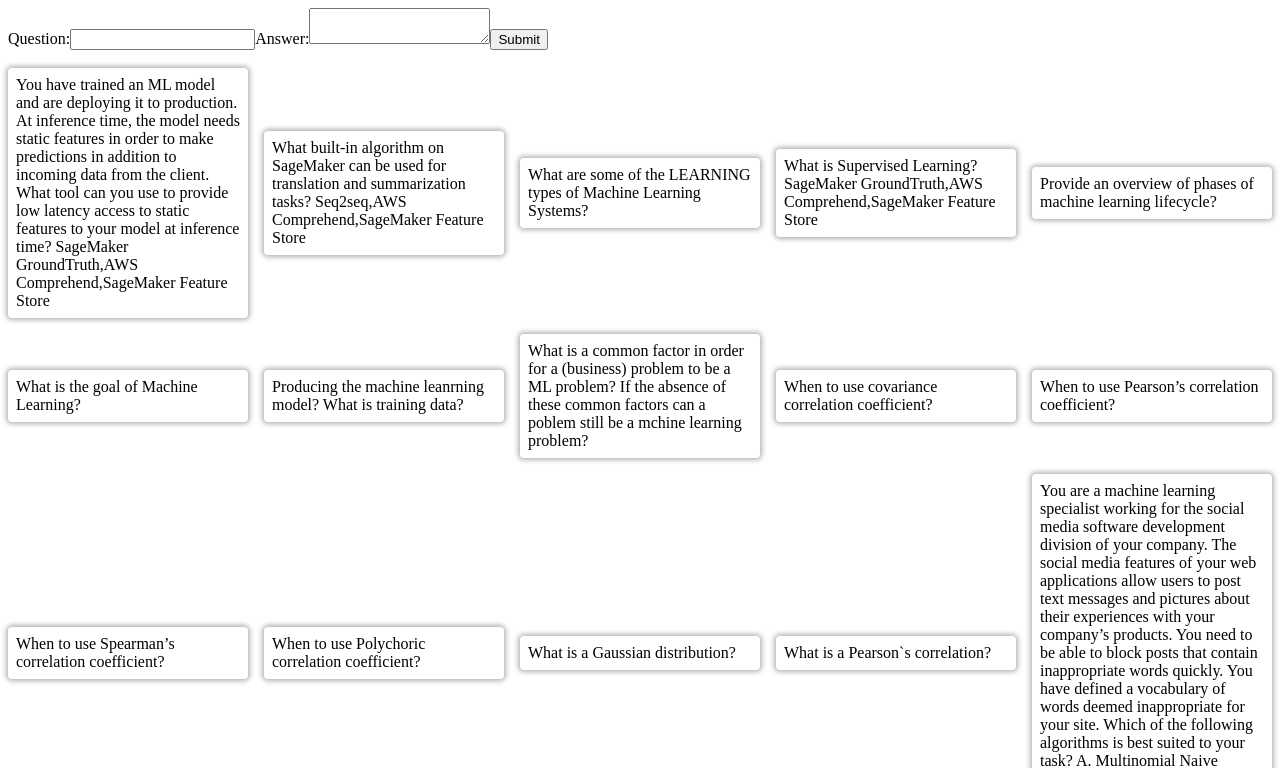
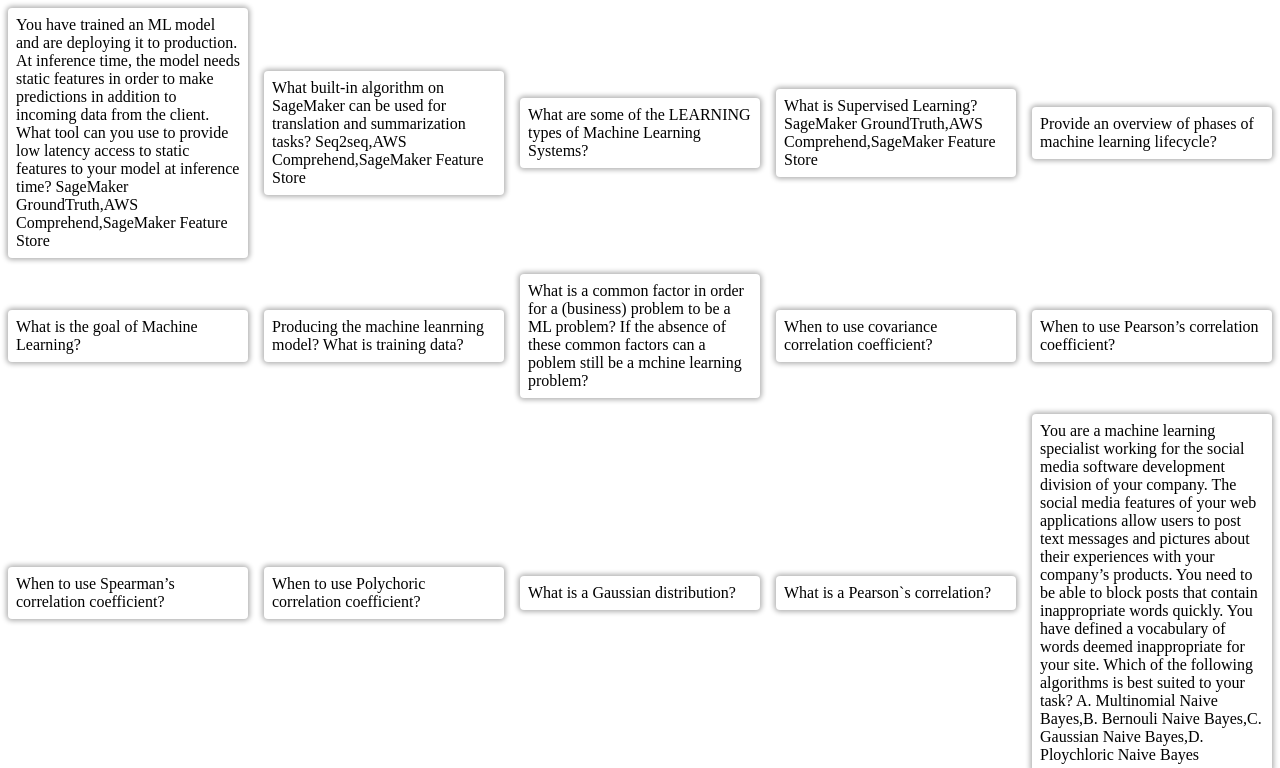
Before and after one commit to KazChe/flashcards, a React (Vite) app: page / in a window 1280 px wide. Shown: the top 768 px of the page. Built offline with nearby package versions, Linux system fonts and the light colour scheme.

Commit message:
remove the input fields, rethink it

```diff
--- a/src/App.jsx
+++ b/src/App.jsx
@@ -7,7 +7,7 @@
      const [flashcards, setFlashcards] = useState(FLASHCARD_DATA)
   return (
     <>
-      <FlashcardInputForm /><br/>
+      {/* <FlashcardInputForm /><br/> */}
       <FlashcardList flashcards={flashcards} />
     </>
   );
```
